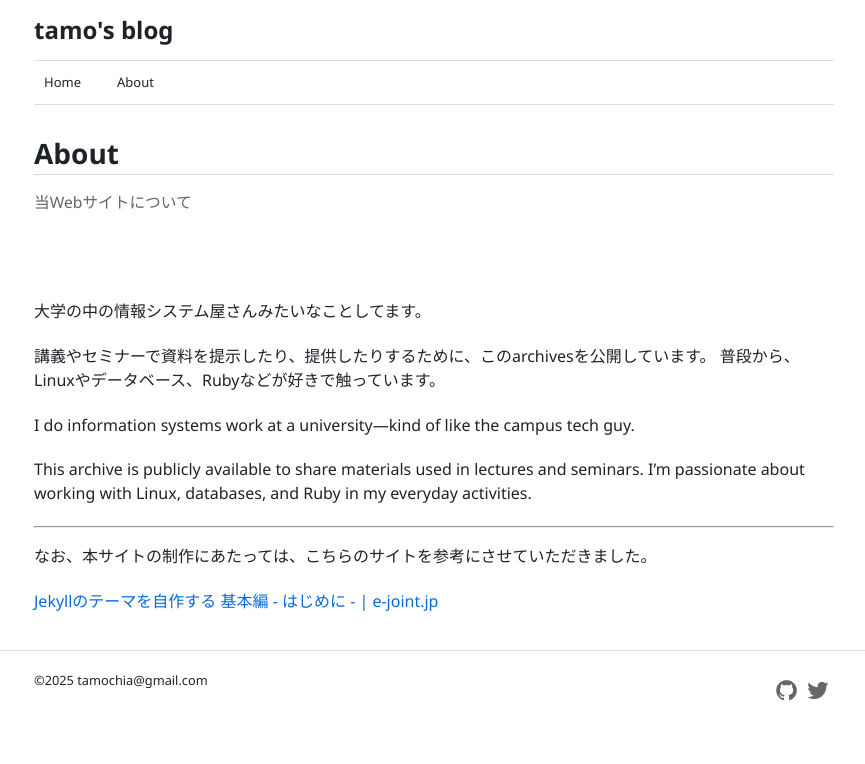
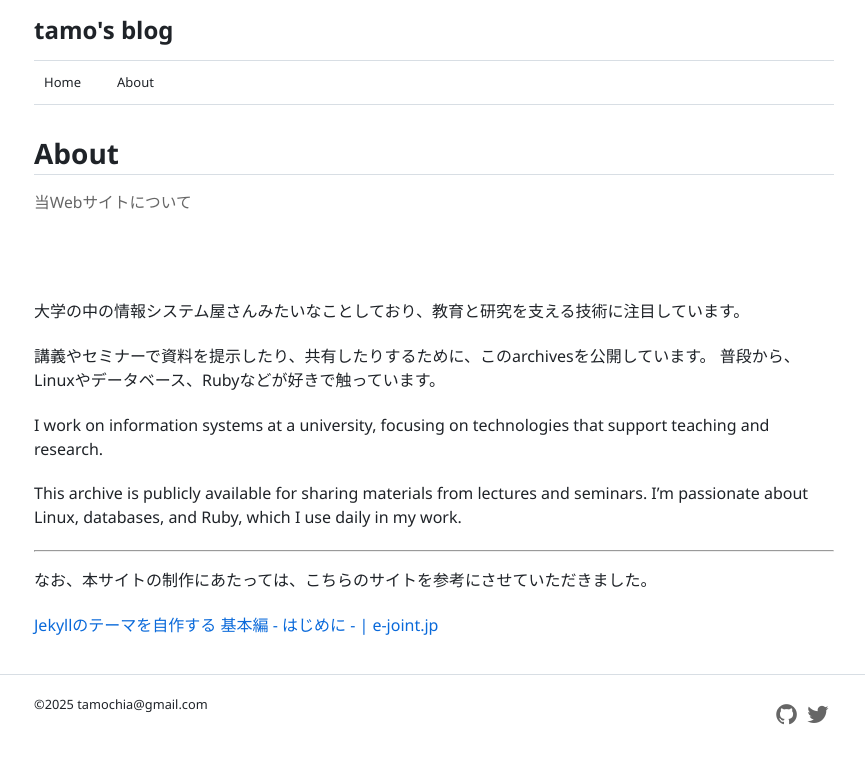
Before and after one commit to tamochia/tamochia.github.io, a Jekyll site: the page built from _pages/about.md, in a window 1280 px wide. Shown: the top 764 px of the page, without its empty margins (206-1071 px from the left). Built offline with Jekyll 4.4.1, drawn with Linux system fonts in a browser that asks for light colours; nearby versions of some CDN libraries.

Commit message:
紹介文の修正

```diff
--- a/_pages/about.md
+++ b/_pages/about.md
@@ -4,15 +4,15 @@ title: About
 description: 当Webサイトについて
 permalink: /about/
 ---
-大学の中の情報システム屋さんみたいなことしてます。
+大学の中の情報システム屋さんみたいなことしており、教育と研究を支える技術に注目しています。
 
-講義やセミナーで資料を提示したり、提供したりするために、このarchivesを公開しています。
+講義やセミナーで資料を提示したり、共有したりするために、このarchivesを公開しています。
 普段から、Linuxやデータベース、Rubyなどが好きで触っています。
 
-I do information systems work at a university—kind of like the campus tech guy.
+I work on information systems at a university, focusing on technologies that support teaching and research.
 
-This archive is publicly available to share materials used in lectures and seminars.
-I'm passionate about working with Linux, databases, and Ruby in my everyday activities.
+This archive is publicly available for sharing materials from lectures and seminars.
+I'm passionate about Linux, databases, and Ruby, which I use daily in my work.
 
 * * * *
 
--- a/_sass/_base.scss
+++ b/_sass/_base.scss
@@ -40,6 +40,7 @@ p {
 
 
 h1 {
+	margin-top: 3rem;
 	padding-bottom: .3rem;
 	font-weight: $font-weight-bold;
 	font-size: $font-x-large;
```
